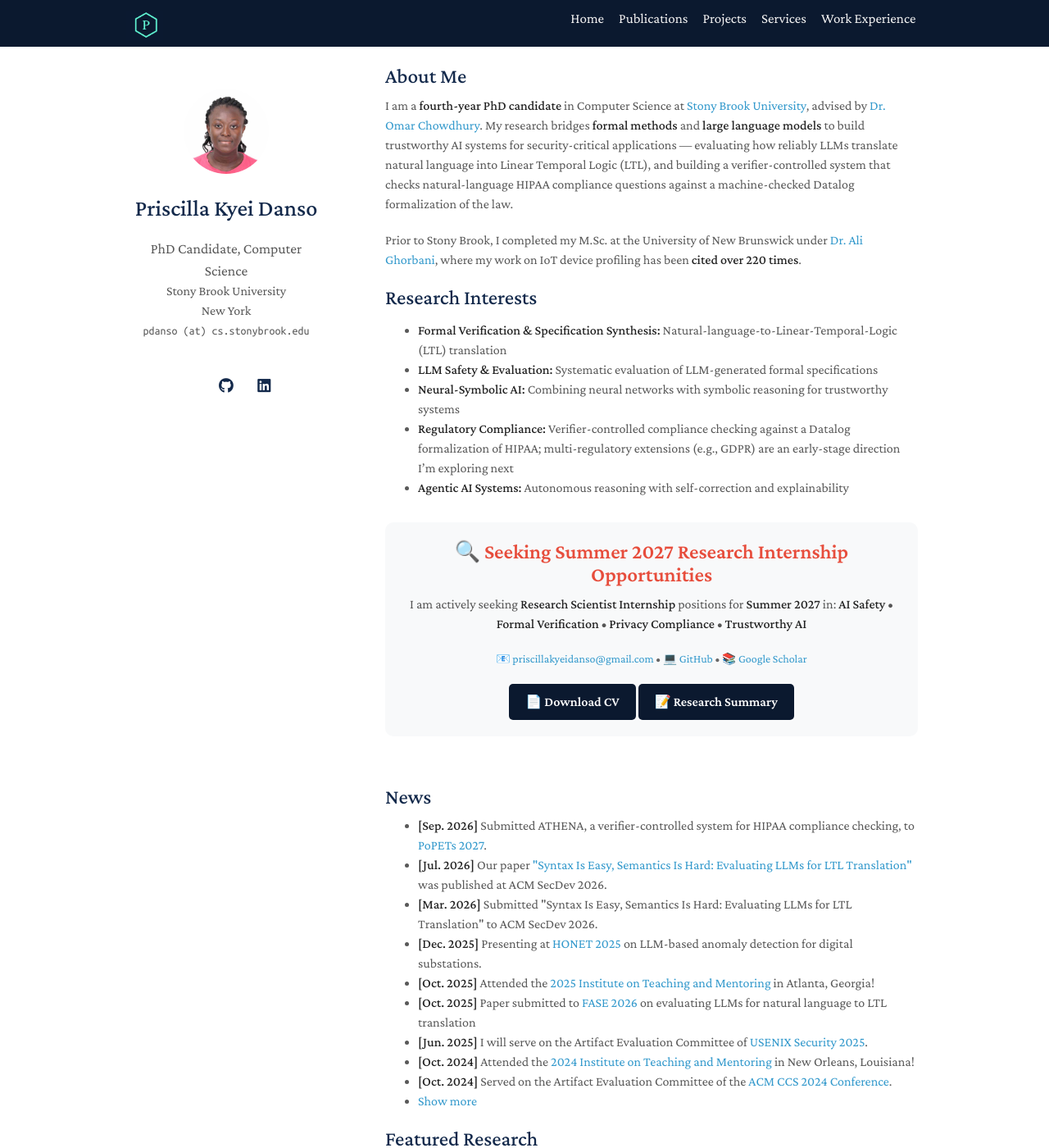
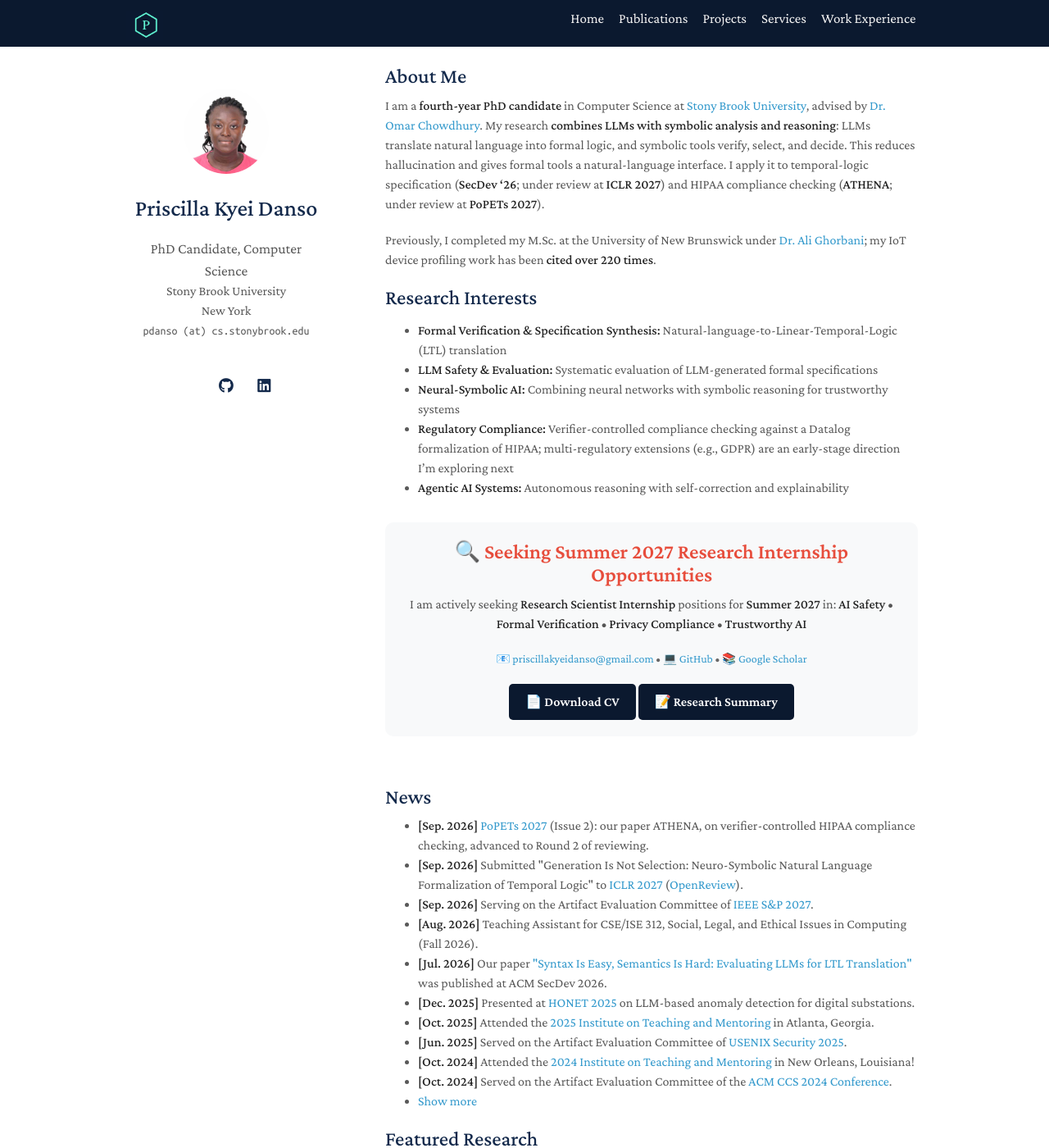
Before and after one commit to priscilla100/priscilla100.github.io, a Jekyll site: the page built from index.md, in a window 1280 px wide and 1400 px high. Shown: the whole window at 82% size. Built offline with Jekyll 4.4.1, drawn with Linux system fonts in a browser that asks for light colours; a style sheet for code colours, icons or effects is not loaded; some of the changed text lies outside the part shown.

Commit message:
Update portfolio for summer 2027 internship applications
- Tighten About Me around neuro-symbolic research
- Add ICLR 2027 submission (under review), ATHENA Round 2 status
- Add Generation Is Not Selection to Featured Research; add figures
- Publish HONET 2025, drop "Oral Presentation" note
- Add IEEE S&P 2027 AEC and CSE/ISE 312 TA (Fall 2026)
- Refresh news; replace 2025_CV.pdf with updated CV

Co-Authored-By: Claude Sonnet 5 <noreply@anthropic.com>

```diff
--- a/_includes/news.md
+++ b/_includes/news.md
@@ -1,13 +1,14 @@
 <h2 style="margin: 60px 0px 10px;">News</h2>
 
 <ul>
-<li><strong>[Sep. 2026]</strong> Submitted ATHENA, a verifier-controlled system for HIPAA compliance checking, to <a href="https://petsymposium.org/">PoPETs 2027</a>.</li>
+<li><strong>[Sep. 2026]</strong> <a href="https://petsymposium.org/">PoPETs 2027</a> (Issue 2): our paper ATHENA, on verifier-controlled HIPAA compliance checking, advanced to Round 2 of reviewing.</li>
+<li><strong>[Sep. 2026]</strong> Submitted "Generation Is Not Selection: Neuro-Symbolic Natural Language Formalization of Temporal Logic" to <a href="https://iclr.cc/">ICLR 2027</a> (<a href="https://openreview.net/forum?id=08AFwZWnnv">OpenReview</a>).</li>
+<li><strong>[Sep. 2026]</strong> Serving on the Artifact Evaluation Committee of <a href="https://sp2027.ieee-security.org/">IEEE S&amp;P 2027</a>.</li>
+<li><strong>[Aug. 2026]</strong> Teaching Assistant for CSE/ISE 312, Social, Legal, and Ethical Issues in Computing (Fall 2026).</li>
 <li><strong>[Jul. 2026]</strong> Our paper <a href="https://dl.acm.org/doi/10.1145/3805773.3806005">"Syntax Is Easy, Semantics Is Hard: Evaluating LLMs for LTL Translation"</a> was published at ACM SecDev 2026.</li>
-<li><strong>[Mar. 2026]</strong> Submitted "Syntax Is Easy, Semantics Is Hard: Evaluating LLMs for LTL Translation" to ACM SecDev 2026.</li>
-<li><strong>[Dec. 2025]</strong> Presenting at <a href="https://honet-ict.org/">HONET 2025 </a>on LLM-based anomaly detection for digital substations.</li>
-<li><strong>[Oct. 2025]</strong> Attended the <a href="https://www.sreb.org/institute-teaching-and-mentoring">2025 Institute on Teaching and Mentoring</a> in Atlanta, Georgia!</li>
-<li><strong>[Oct. 2025]</strong> Paper submitted to <a href="https://etaps.org/2026/conferences/fase/">FASE 2026 </a>on evaluating LLMs for natural language to LTL translation</li>
-<li><strong>[Jun. 2025]</strong> I will serve on the Artifact Evaluation Committee of <a href="https://www.usenix.org/conference/usenixsecurity25">USENIX Security 2025</a>.</li>
+<li><strong>[Dec. 2025]</strong> Presented at <a href="https://honet-ict.org/">HONET 2025</a> on LLM-based anomaly detection for digital substations.</li>
+<li><strong>[Oct. 2025]</strong> Attended the <a href="https://www.sreb.org/institute-teaching-and-mentoring">2025 Institute on Teaching and Mentoring</a> in Atlanta, Georgia.</li>
+<li><strong>[Jun. 2025]</strong> Served on the Artifact Evaluation Committee of <a href="https://www.usenix.org/conference/usenixsecurity25">USENIX Security 2025</a>.</li>
 <li><strong>[Oct. 2024]</strong> Attended the <a href="https://www.sreb.org/institute-teaching-and-mentoring">2024 Institute on Teaching and Mentoring</a> in New Orleans, Louisiana!</li>
 <li><strong>[Oct. 2024]</strong> Served on the Artifact Evaluation Committee of the<a href="https://www.sigsac.org/ccs/CCS2024/"> ACM CCS 2024 Conference</a>.</li>
 
@@ -19,16 +20,15 @@
 
 <li> <a href="#" onclick="toggleVis(this); return false;">Show more</a> </li>
 <div id="newsmore" style="display:none">
-<li><strong>[Jul. 2024]</strong> Finally found my potential research topic (Yes! This a huge milestone for me).</li>
-<li><strong>[May. 2024]</strong> Attended the  <a href="https://fm.csl.sri.com/SSFT24/">Thirteenth Summer School on Formal Techniques</a> in San Franscisco.</li>
-<li><strong>[Apr. 2024]</strong> Receievd an NSF travel grant to attend the  <a href="https://cps-iot-week2024.ie.cuhk.edu.hk/"> CPS-IOT Week 2024</a> in Hong Kong.</li>
+<li><strong>[May. 2024]</strong> Attended the  <a href="https://fm.csl.sri.com/SSFT24/">Thirteenth Summer School on Formal Techniques</a> in San Francisco.</li>
+<li><strong>[Apr. 2024]</strong> Received an NSF travel grant to attend the  <a href="https://cps-iot-week2024.ie.cuhk.edu.hk/"> CPS-IOT Week 2024</a> in Hong Kong.</li>
 <li><strong>[Nov. 2023]</strong> Received the <a href="https://sites.google.com/vt.edu/imentor/">iMentor scholarship </a> by NSF for  <a href="https://www.sigsac.org/ccs/CCS2023/">ACM CCS 2023 conference</a>.</li>
 <li><strong>[Aug. 2023]</strong> Started my doctoral studies in <a href="https://www.cs.stonybrook.edu/">Computer Science</a> at <a href="https://stonybrook.edu">Stony Brook University </a>.</li>
   <li><strong>[Apr. 2023]</strong> Our paper "IoT Zigbee Device Security" was accepted by the<a href="https://www.elsevier.com/r"> Elsevier's Internet of Things Journal</a>.</li>
   <li><strong>[Mar. 2023]</strong> Accepted invitation to review manuscript for the <a href="https://ieee-iotj.org//">IEEE Internet of Things Journal</a>.</li>
   <li><strong>[Feb. 2023]</strong> Our manuscript accepted by the <a href="https://ieee-iotj.org//">IEEE Internet of Things Journal</a>.</li>
   <li><strong>[Dec. 2022]</strong> Our paper "Human-Centric Machine Learning" was accepted at by <a href="https://2023.hci.international/">HCI International 2023</a>.</li>
-  <li><strong>[Oct. 2022]</strong> Accepted an invitation to serve as a reviwer for <a href="https://2023.hci.international/">HCI International 2023</a>.</li>
+  <li><strong>[Oct. 2022]</strong> Accepted an invitation to serve as a reviewer for <a href="https://2023.hci.international/">HCI International 2023</a>.</li>
   <li><strong>[Oct. 2022]</strong> Our paper about "Ensemble-based IDS" was accepted by the <a href="https://honet-ict.org/archives/honet22/index.html">IEEE Honet 2022</a>.</li>
   <li><strong>[Jun. 2022]</strong> Our paper on  IoT profiling was accepted at the <a href="https://pstnet.ca/pst2022/">Privacy, Security, and Trust (PST2022) conference</a>.</li>
   <!-- <li><strong>[Apr. 2023]</strong> I will give a talk on continual learning at <a href="https://sites.google.com/view/visionseminar">MIT Vision and Graphics Seminar</a>.</li>
--- a/index.md
+++ b/index.md
@@ -4,9 +4,9 @@ layout: homepage
 
 <h2 style="margin: 60px 0px 10px;">About Me</h2>
 
-I am a **fourth-year PhD candidate** in Computer Science at [Stony Brook University](https://www.cs.stonybrook.edu/), advised by [Dr. Omar Chowdhury](https://www3.cs.stonybrook.edu/~omar/). My research bridges **formal methods** and **large language models** to build trustworthy AI systems for security-critical applications — evaluating how reliably LLMs translate natural language into Linear Temporal Logic (LTL), and building a verifier-controlled system that checks natural-language HIPAA compliance questions against a machine-checked Datalog formalization of the law.
+I am a **fourth-year PhD candidate** in Computer Science at [Stony Brook University](https://www.cs.stonybrook.edu/), advised by [Dr. Omar Chowdhury](https://www3.cs.stonybrook.edu/~omar/). My research **combines LLMs with symbolic analysis and reasoning**: LLMs translate natural language into formal logic, and symbolic tools verify, select, and decide. This reduces hallucination and gives formal tools a natural-language interface. I apply it to temporal-logic specification (**SecDev '26**; under review at **ICLR 2027**) and HIPAA compliance checking (**ATHENA**; under review at **PoPETs 2027**).
 
-Prior to Stony Brook, I completed my M.Sc. at the University of New Brunswick under [Dr. Ali Ghorbani](https://www.unb.ca/faculty-staff/directory/computer-science/ghorbani-ali.html), where my work on IoT device profiling has been **cited over 220 times**.
+Previously, I completed my M.Sc. at the University of New Brunswick under [Dr. Ali Ghorbani](https://www.unb.ca/faculty-staff/directory/computer-science/ghorbani-ali.html); my IoT device profiling work has been **cited over 220 times**.
 
 ## Research Interests
 
@@ -30,7 +30,7 @@ Prior to Stony Brook, I completed my M.Sc. at the University of New Brunswick un
     📚 <a href="https://scholar.google.com/citations?user=bPvjbUMAAAAJ&hl=en" target="_blank">Google Scholar</a>
   </p>
   <div class="button-container">
-    <a href="./assets/2025_CV.pdf" target="_blank" class="resume-button">
+    <a href="./assets/Priscilla_Kyei_Danso_CV.pdf" target="_blank" class="resume-button">
       📄 Download CV
     </a>
     <a href="./assets/2025_Research_summary.pdf" target="_blank" class="resume-button">
@@ -45,6 +45,8 @@ Prior to Stony Brook, I completed my M.Sc. at the University of New Brunswick un
 
 ### ⚖️ ATHENA: Verifier-Controlled HIPAA Compliance
 
+<img src="./assets/img/athena_overview.png" alt="ATHENA system overview: a trusted Datalog verifier selects the material predicate that can change the verdict, queries an LLM oracle (TRUE/FALSE/UNKNOWN), and returns PERMITTED, DENIED, or UNRESOLVED" style="width:100%; max-width:760px; margin:10px 0;">
+
 **ATHENA** studies how large language models can assist with regulatory compliance without giving the language model control over the compliance decision.
 
 Given a question such as *“Is this disclosure of protected health information permitted under HIPAA?”*, ATHENA uses a machine-checked **Datalog encoding of the HIPAA Privacy Rule**, executed in [Soufflé](https://souffle-lang.github.io/). Rather than asking an LLM to extract every potentially relevant fact upfront, the verifier determines which unresolved fact can still affect the current policy proof and asks an LLM evidence oracle about that fact. The oracle returns `TRUE`, `FALSE`, or `UNKNOWN`.
@@ -53,18 +55,32 @@ A key design principle is that **missing evidence remains missing**. An `UNKNOWN
 
 ATHENA is currently scoped to HIPAA and is being evaluated across real-world disclosure scenarios and multiple language models. A future direction I am exploring is **multi-regulatory compliance**, where a single data-use scenario may fall under overlapping frameworks—for example, a U.S. healthcare setting in which HIPAA and GDPR obligations may both become relevant. This direction is exploratory and has not yet been implemented.
 
-**Under review at PoPETs 2027.**
+**PoPETs 2027 (Issue 2): advanced to Round 2 of review.**
 
 
-### 📊 Systematic Evaluation of LLMs for Formal Specification
+### 🎯 Generation Is Not Selection: Neuro-Symbolic Formalization of Temporal Logic
 
-Beyond syntactic correctness, I built a multi-dimensional evaluation framework that scores LLM-generated temporal logic on semantic equivalence and trace-based behavior — the results (LLMs hit only 60–70% semantic accuracy on complex temporal properties) are part of what motivates keeping a symbolic verifier in the loop, as ATHENA does above. This work is published as [*"Syntax Is Easy, Semantics Is Hard"*](./publications/) at ACM SecDev '26.
+<img src="./assets/img/gin_pipeline.png" alt="Pendulum pipeline: candidate synthesis, symbolic BLACK evidence, LLM judge, deterministic finalization" style="width:100%; max-width:760px; margin:10px 0;">
+
+A natural-language requirement can admit several plausible temporal-logic formalizations, so generating a correct candidate is not the same as selecting the intended one. **Pendulum** separates candidate synthesis from symbolic semantic analysis and final selection: solver-backed (BLACK) equivalence and behavioral evidence is assessed by an LLM judge, and deterministic finalization commits to one formula.
+
+On the `nl2ltl` benchmark, after auditing all 306 references (55 corrected, 48 ambiguous specifications kept as a separate partition), the strongest candidate pool contains a correct formula for **92.2%** of the 258 determinate specifications, but the final system selects one correctly for **87.2%**. This coverage-to-selection gap persists across changes to synthesis, verification, and selection.
+
+**Under review at ICLR 2027** · [OpenReview](https://openreview.net/forum?id=08AFwZWnnv)
+
+### 📊 Syntax Is Easy, Semantics Is Hard: Evaluating LLMs for LTL Translation
+
+<img src="./assets/img/syntax_findings.png" alt="Summary of key findings across syntactic and semantic research questions for the Minimal, Detailed, and Python interfaces" style="width:100%; max-width:760px; margin:10px 0;">
+
+A multi-dimensional evaluation framework that scores LLM-generated temporal logic on syntactic well-formedness, semantic equivalence, and trace-based behavior. Best-observed equivalence accuracy on NL→LTL translation stays around 65–73% across prompting interfaces, which motivates keeping symbolic tools in the loop, as in the two projects above. Published at [ACM SecDev '26](https://dl.acm.org/doi/10.1145/3805773.3806005).
 
 ---
 
 ## Selected Publications
 
-**[Under Review, PoPETs 2027]** **P.K. Danso**, et al. "ATHENA: Answering Regulatory Permissibility Questions through Iterative Fact Finding"
+**[Under Review, ICLR 2027]** **P.K. Danso**, et al. "Generation Is Not Selection: Neuro-Symbolic Natural Language Formalization of Temporal Logic". [OpenReview](https://openreview.net/forum?id=08AFwZWnnv)
+
+**[Under Review, PoPETs 2027 · Round 2]** **P.K. Danso**, et al. "ATHENA: Answering Regulatory Permissibility Questions through Iterative Fact Finding"
 
 **[SecDev '26]** **P.K. Danso**, et al. "Syntax Is Easy, Semantics Is Hard: Evaluating LLMs for LTL Translation". *Proceedings of the 2026 ACM Secure Development Conference*.
 
@@ -80,7 +96,7 @@ Beyond syntactic correctness, I built a multi-dimensional evaluation framework t
 
 ## Professional Service
 
-- **Artifact Evaluation Committee**: USENIX Security 2025, ACM CCS 2024
+- **Artifact Evaluation Committee**: IEEE S&P 2027, USENIX Security 2025, ACM CCS 2024
 - **Paper Reviewer**: IEEE Internet of Things Journal (2023–Present)
 - **Secretary**, Women in Ph.D. in Computer Science (WPhD), Stony Brook University (2024–Present)
 - **Mentor**: Center for Inclusive Education, Stony Brook University (2025–Present); Women in Computer Science, Stony Brook University (2024–Present)
@@ -99,6 +115,7 @@ Beyond syntactic correctness, I built a multi-dimensional evaluation framework t
 ## Teaching
 
 **Teaching Assistant**, Stony Brook University:
+- **CSE 312.01 / ISE 312.01**: Social, Legal, and Ethical Issues in Computing (Fall 2026)
 - **ISE 331**: Fundamentals of Computer Security (Spring 2024)
 - **CSE 331**: Computer Security Fundamentals (Fall 2023)
 
```
Also changed, not shown: _data/publications.yml (+12 -6 lines), _includes/services.md (+1 -0 lines), resume.md (+1 -1 lines), teaching.md (+1 -0 lines), assets/img/athena_overview.png (added), assets/img/gin_pipeline.png (added), assets/img/syntax_findings.png (added).
